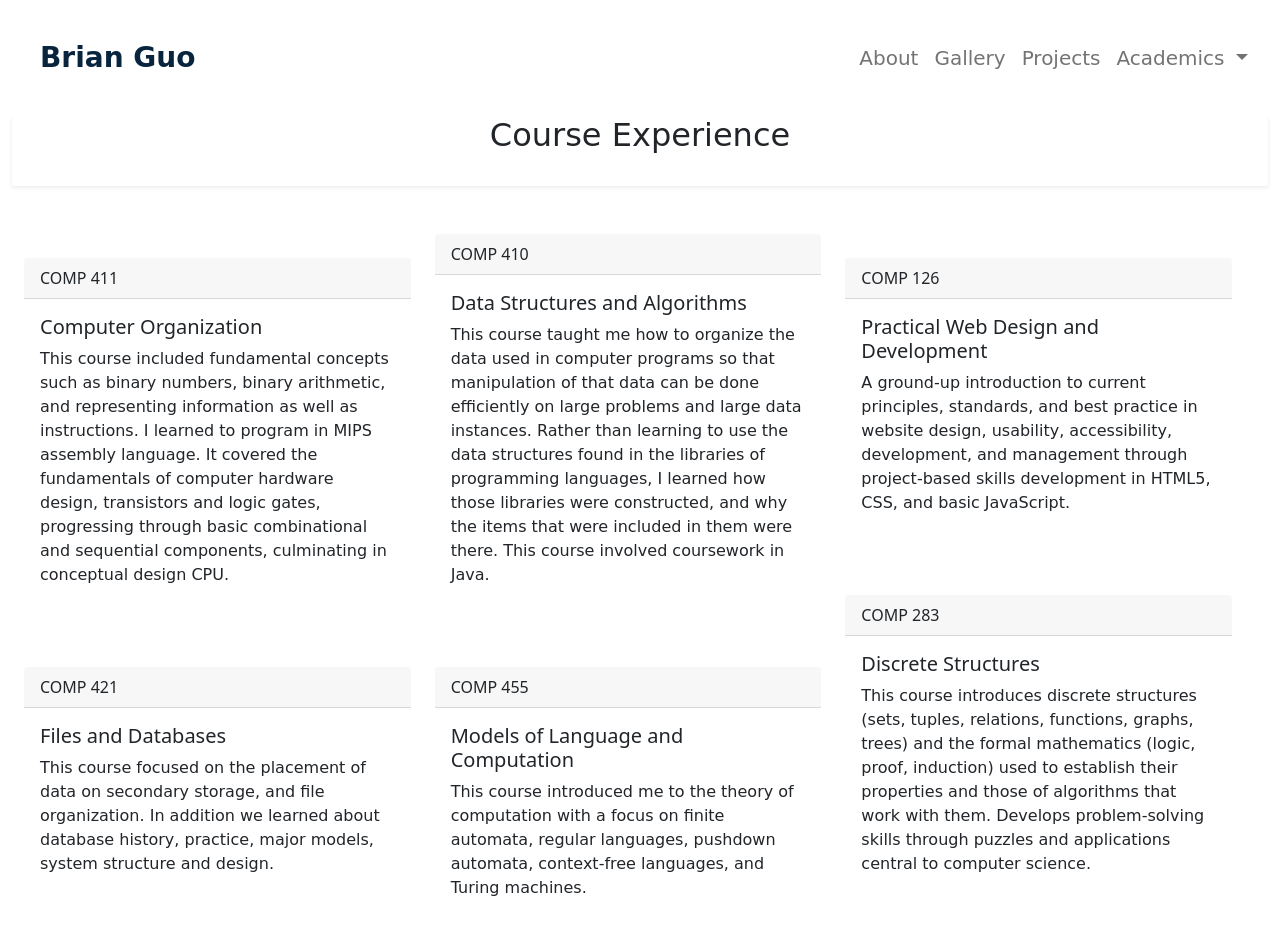
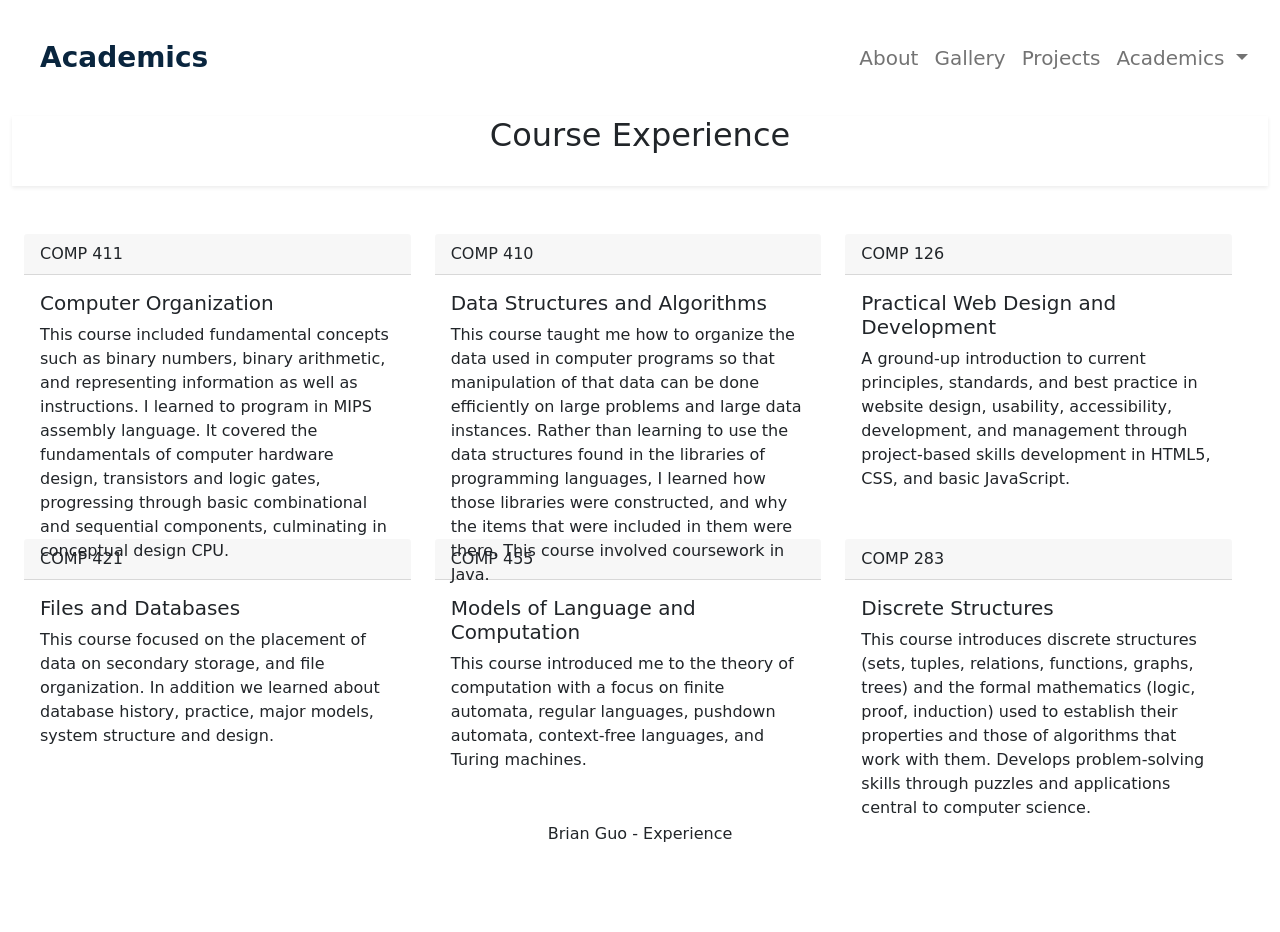
Before and after one commit to brianguo41988/comp126, a plain HTML site: page Experience.html in a window 1280 px wide. After the commit the page ends 871 px from the top, so only its background shows below. Drawn offline with nearby package versions, Linux system fonts and the light colour scheme.

Commit message:
fin my part

```diff
--- a/Experience.html
+++ b/Experience.html
@@ -9,14 +9,14 @@
     <script src="https://cdn.jsdelivr.net/npm/bootstrap@5.1.3/dist/js/bootstrap.bundle.min.js"></script>
     <link rel="stylesheet" href="css/style.css">
     <link rel="stylesheet" href="css/resume.css">
-    <title>Brian Guo's Gallery</title>
+    <title>Brian Guo's Experience</title>
 </head>
 
 <div class="container-fluid">
     <div class="top-bar">
         <nav class="navbar navbar-expand-lg navbar-light">
             <div class="container-fluid navbar-custom">
-                <a class="navbar-brand navbar fs-3 fw-bold ps-3" href="#">Brian Guo</a>
+                <a class="navbar-brand navbar fs-3 fw-bold ps-3" href="#">Academics</a>
                 <button class="navbar-toggler" type="button" data-bs-toggle="collapse" data-bs-target="#navbarToggler" aria-controls="navbarTogglerDemo02" aria-expanded="false" aria-label="Toggle navigation">
                 <span class="navbar-toggler-icon"></span>
               </button>
@@ -124,7 +124,7 @@
         </div>
 
     </div>
-
+    <footer>Brian Guo - Experience</footer>
     <body></body>
 </div>
 
--- a/css/gallery.css
+++ b/css/gallery.css
@@ -38,6 +38,10 @@
 li a:hover {
     color: #a75b37
 }
+footer {
+    text-align: center;
+    margin: 2%;
+}
 
 @import url('https://fonts.googleapis.com/css2?family=Dancing+Script:wght@500&family=Indie+Flower&display=swap');
 
@@ -47,7 +51,7 @@ h1, p, button, input, footer, select, address, li, a, h2 {
 
 .grid-body {
     display: grid;
-    grid-template-rows: 50px 400px 400px 400px 400px 400px 400px;
+    grid-template-rows: 5px 400px 400px;
     margin-left: 25px;
     margin-right: 25px;
     grid-gap: 25px;
--- a/css/gpaapp.css
+++ b/css/gpaapp.css
@@ -107,10 +107,12 @@ select{
     padding-left: 280px;
 }
 
+
   @media only screen and (max-width: 1400px) {
     .center{
         padding-left: 200px;
     }
+
 
   }
 
--- a/css/index.css
+++ b/css/index.css
@@ -48,7 +48,7 @@ h1, p, button, input, footer, select, address, li, a, h2 {
 
 .grid-body {
     display: grid;
-    grid-template-rows: 50px 500px 250px;
+    grid-template-rows: 5px 500px 200px;
 }
 
 h1{
@@ -142,3 +142,7 @@ p{
     padding-left: 20px;
     padding-right: 20px;
 }
+footer {
+    text-align: center;
+    margin: 2%;
+}
--- a/css/resume.css
+++ b/css/resume.css
@@ -8,9 +8,15 @@ h3 {
     height: 700px;
     box-shadow: inset;
 }
-
+.card-body{
+    height:200px;
+}
 @import url('https://fonts.googleapis.com/css2?family=Dancing+Script:wght@500&family=Indie+Flower&display=swap');
 
-h1, p, button, input, footer, select, address, li, a, h2 {
+h1, p, button, input, footer, select, address, li, a, h2, .card-header, h5 {
     font-family: 'Indie Flower', cursive;
 }
+footer {
+    text-align: center;
+    margin: 2%;
+}
```
Also changed, not shown: Gallery.html (+1 -0 lines), Resume.html (+3 -4 lines), gpaapp.html (+1 -1 lines), index.html (+2 -2 lines), pictures/gpa.png (added), pictures/gpaa.png (added), pictures/gpaaa.png (added).
